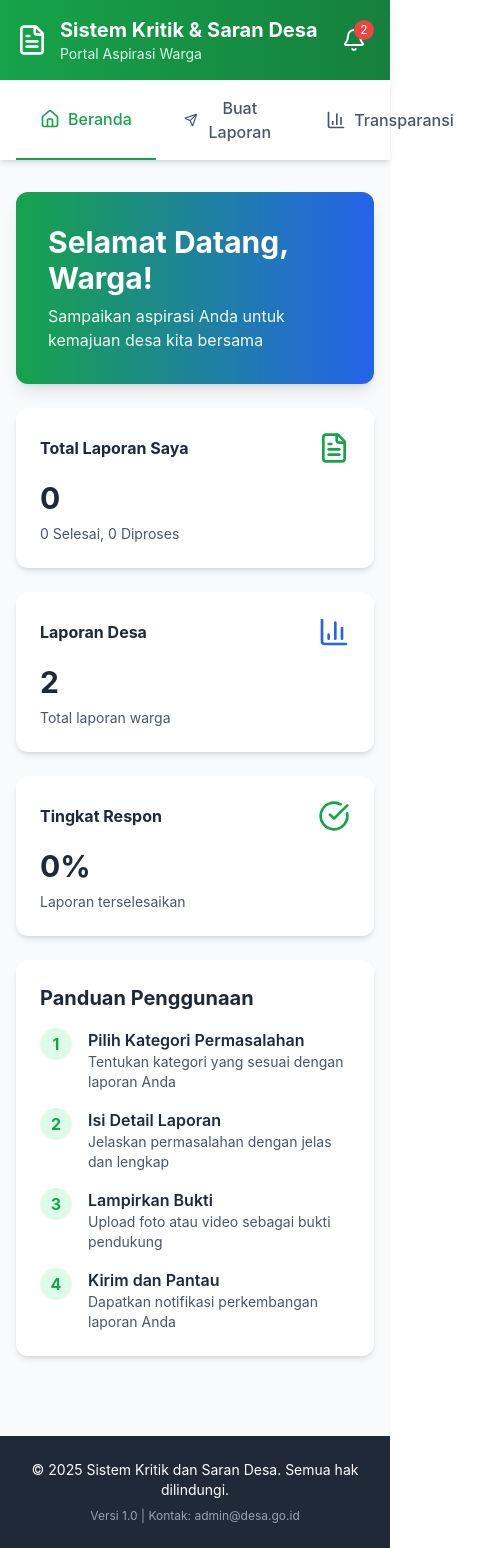
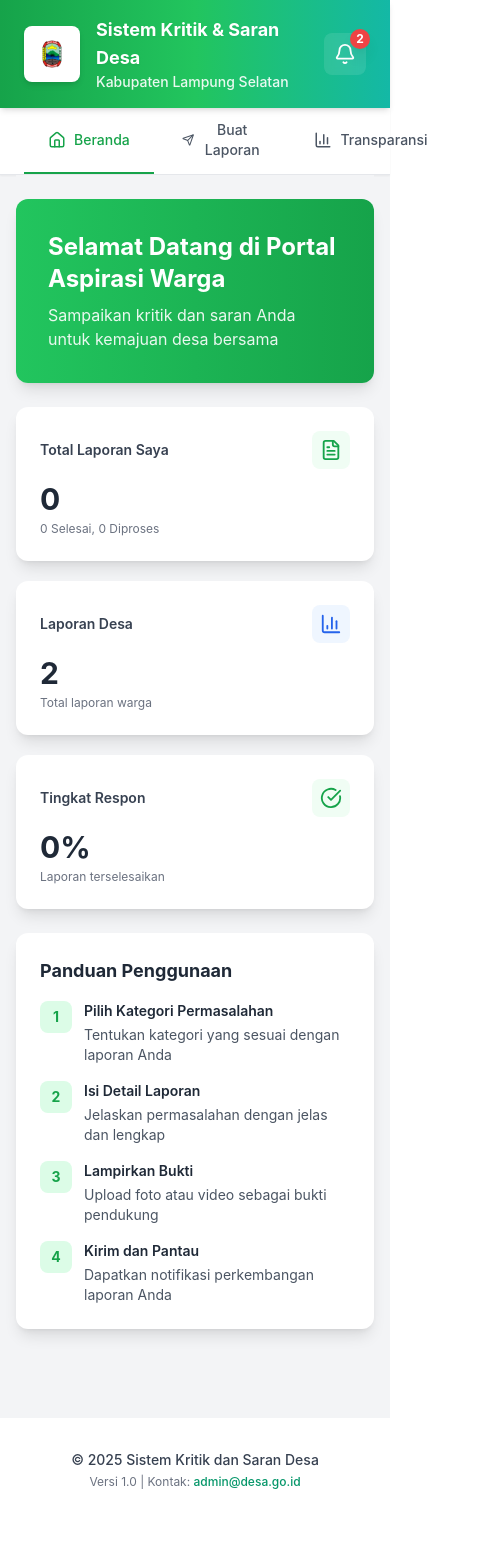
Before and after one commit to 14-128-RagilBayuSaputra/tugas-ksi, a React (Create React App) app: page / in a window 390 px wide. Shown: the whole page, 478 px wide, since content can reach past the window. After the commit the page ends 1522 px from the top, so only its background shows below. Built offline with nearby package versions, Linux system fonts and the light colour scheme.

Commit message:
UPDATE TERBARU

```diff
--- a/src/AdminLayout.js
+++ b/src/AdminLayout.js
@@ -17,6 +17,13 @@ const AdminHeader = ({ notifications, setShowNotification, showNotification, onL
     <div className="container mx-auto px-4 py-4 flex justify-between items-center">
       <div className="flex items-center space-x-3">
         <FileText size={32} />
+        <div className="w-14 h-14 flex-shrink-0 bg-white rounded-lg p-1.5 shadow-md">
+              <img
+                src="/Logo Lampung selatan.png"
+                alt="Logo Lampung Selatan"
+                className="w-full h-full object-contain"
+              />
+            </div>
         <div>
           <h1 className="text-xl font-bold">Admin Panel - Sistem Kritik & Saran</h1>
         </div>
--- a/src/UserLayout.js
+++ b/src/UserLayout.js
@@ -1,10 +1,9 @@
-// src/UserLayout.js
-
+// src/UserLayout.js - Updated dengan Background Abu-abu
 import React, { useState } from 'react';
 import { notificationsData } from './data/appData';
 
 import Header from './components/Header';
-import Navbar from './components/Navbar'; // <-- UBAH INI (dari Navbar ke Navibar)
+import Navbar from './components/Navbar';
 import Footer from './components/Footer';
 import NotificationPanel from './components/Notifikasi';
 
@@ -31,7 +30,7 @@ export default function UserLayout({ onAddLaporan, laporanPublik }) {
   };
 
   return (
-    <div className="min-h-screen bg-gray-50">
+    <div className="min-h-screen bg-gray-100">
       <Header
         notifications={notifications}
         setShowNotification={setShowNotification}
@@ -43,13 +42,12 @@ export default function UserLayout({ onAddLaporan, laporanPublik }) {
         <NotificationPanel notifications={notifications} />
       )}
 
-      {/* Baris ini sekarang akan berfungsi */}
       <Navbar
         currentPage={currentPage}
         setCurrentPage={setCurrentPage}
       />
 
-      <main className="container mx-auto px-4 py-8">
+      <main className="container mx-auto px-4">
         {renderCurrentPage()}
       </main>
 
--- a/src/components/Footer.js
+++ b/src/components/Footer.js
@@ -1,11 +1,18 @@
+// src/components/Footer.js - Elegant Version
 import React from 'react';
 
 export default function Footer() {
   return (
-    <footer className="bg-gray-800 text-white mt-12 py-6">
-      <div className="container mx-auto px-4 text-center">
-        <p className="text-sm">© 2025 Sistem Kritik dan Saran Desa. Semua hak dilindungi.</p>
-        <p className="text-xs text-gray-400 mt-2">Versi 1.0 | Kontak: admin@desa.go.id</p>
+    <footer className="bg-white border-t border-gray-100 mt-16 py-8">
+      <div className="container mx-auto px-6">
+        <div className="text-center">
+          <p className="text-sm text-gray-700 font-medium mb-1">
+            © 2025 Sistem Kritik dan Saran Desa
+          </p>
+          <p className="text-xs text-gray-500">
+            Versi 1.0 | Kontak: <span className="text-emerald-600 font-medium">admin@desa.go.id</span>
+          </p>
+        </div>
       </div>
     </footer>
   );
--- a/src/components/Header.js
+++ b/src/components/Header.js
@@ -1,34 +1,45 @@
-// src/components/Header.js
+// src/components/Header.js - Header dengan Warna & Gradient
 import React from 'react';
-import { FileText, Bell } from 'lucide-react'; // Hapus LogOut
+import { Bell } from 'lucide-react';
 
-// Hapus 'setIsLoggedIn' dan ganti dengan 'isLoggedIn'
 export default function Header({ notifications, setShowNotification, showNotification, isLoggedIn }) {
   return (
-    <header className="bg-gradient-to-r from-green-600 to-green-700 text-white shadow-lg">
-      <div className="container mx-auto px-4 py-4 flex justify-between items-center">
-        <div className="flex items-center space-x-3">
-          <FileText size={32} />
+    <header className="bg-gradient-to-r from-green-600 via-green-500 to-teal-500 shadow-md sticky top-0 z-50">
+      <div className="container mx-auto px-6 py-4">
+        <div className="flex justify-between items-center">
+          {/* Logo & Title */}
+          <div className="flex items-center space-x-4">
+            {/* Logo Lampung Selatan */}
+            <div className="w-14 h-14 flex-shrink-0 bg-white rounded-lg p-1.5 shadow-md">
+              <img
+                src="/Logo Lampung selatan.png"
+                alt="Logo Lampung Selatan"
+                className="w-full h-full object-contain"
+              />
+            </div>
+
             <div>
-            <h1 className="text-xl font-bold">Sistem Kritik & Saran Desa</h1>
-            <p className="text-sm text-green-100">Portal Aspirasi Warga</p>
+              <h1 className="text-lg font-bold text-white drop-shadow-sm">
+                Sistem Kritik & Saran Desa
+              </h1>
+              <p className="text-sm text-white/90 font-medium">Kabupaten Lampung Selatan</p>
             </div>
           </div>
 
-        <div className="flex items-center space-x-4">
+          {/* Notification Bell */}
+          <div className="flex items-center">
             <button
               onClick={() => setShowNotification(!showNotification)}
-            className="relative p-2 hover:bg-green-500 rounded-lg transition-colors"
+              className="relative p-2.5 bg-white/10 backdrop-blur-sm hover:bg-white/20 rounded-lg transition-colors"
             >
-            <Bell size={24} />
+              <Bell size={22} className="text-white" />
               {notifications.length > 0 && (
-              <span className="absolute top-0 right-0 bg-red-500 text-xs rounded-full w-5 h-5 flex items-center justify-center">
+                <span className="absolute -top-1 -right-1 bg-red-500 text-white text-xs font-bold rounded-full w-5 h-5 flex items-center justify-center shadow-lg">
                   {notifications.length}
                 </span>
               )}
             </button>
-
-          {/* Tombol Keluar dihapus karena user tidak login */}
+          </div>
         </div>
       </div>
     </header>
--- a/src/components/Navbar.js
+++ b/src/components/Navbar.js
@@ -1,3 +1,4 @@
+// src/components/Navbar.js - Simple & Clean Version
 import React from 'react';
 import { Home, Send, BarChart3 } from 'lucide-react';
 
@@ -9,20 +10,23 @@ const navItems = [
 
 export default function Navbar({ currentPage, setCurrentPage }) {
   return (
-    <nav className="bg-white shadow-md">
-      <div className="container mx-auto px-4">
+    <nav className="bg-white border-b border-gray-200 shadow-sm">
+      <div className="container mx-auto px-6">
         <div className="flex space-x-1">
           {navItems.map(nav => (
             <button
               key={nav.id}
               onClick={() => setCurrentPage(nav.id)}
-              className={`flex items-center space-x-2 px-6 py-4 font-medium transition-colors ${
-                currentPage === nav.id
-                  ? 'text-green-600 border-b-2 border-green-600'
-                  : 'text-gray-600 hover:text-green-600'
-              }`}
+              className={`
+                flex items-center space-x-2 px-6 py-3 font-medium text-sm
+                transition-colors border-b-2
+                ${currentPage === nav.id
+                  ? 'text-green-600 border-green-600'
+                  : 'text-gray-600 hover:text-green-600 border-transparent hover:border-green-300'
+                }
+              `}
             >
-              <nav.icon size={20} />
+              <nav.icon size={18} />
               <span>{nav.label}</span>
             </button>
           ))}
--- a/src/pages/AdminLogin.js
+++ b/src/pages/AdminLogin.js
@@ -1,15 +1,12 @@
-// src/pages/AdminLogin.js
+// src/pages/AdminLogin.js - Simple & Clean Version
 import React, { useState } from 'react';
-import { FileText, LogIn } from 'lucide-react';
+import { LogIn } from 'lucide-react';
 
-// 'onLoginSuccess' adalah fungsi yang akan kita kirim dari AdminLayout
 export default function AdminLogin({ onLoginSuccess }) {
   const [username, setUsername] = useState('');
   const [password, setPassword] = useState('');
 
   const handleLogin = () => {
-    // Di aplikasi nyata, ini akan memanggil API
-    // Kita simulasi: jika username & password benar, panggil onLoginSuccess
     if (username === 'admin' && password === 'admin') {
       onLoginSuccess();
     } else {
@@ -18,24 +15,29 @@ export default function AdminLogin({ onLoginSuccess }) {
   };
 
   return (
-    <div className="min-h-screen bg-gradient-to-br from-blue-50 to-indigo-100 flex items-center justify-center p-4">
-      <div className="bg-white rounded-2xl shadow-2xl w-full max-w-md p-8">
+    <div className="min-h-screen bg-gray-50 flex items-center justify-center p-4">
+      <div className="bg-white rounded-xl shadow-lg border border-gray-200 w-full max-w-md p-8">
+        {/* Logo Lampung Selatan */}
         <div className="text-center mb-8">
-          <div className="bg-blue-600 w-20 h-20 rounded-full flex items-center justify-center mx-auto mb-4">
-            <LogIn className="text-white" size={40} />
+          <div className="w-20 h-20 mx-auto mb-4">
+            <img
+              src="/Logo Lampung selatan.png"
+              alt="Logo Lampung Selatan"
+              className="w-full h-full object-contain"
+            />
           </div>
-          <h1 className="text-3xl font-bold text-gray-800">Login Admin</h1>
-          <p className="text-gray-600 mt-2">Sistem Kritik & Saran Desa</p>
+          <h1 className="text-2xl font-bold text-gray-800 mb-1">Login Admin</h1>
+          <p className="text-gray-600 text-sm">Sistem Kritik & Saran Desa</p>
         </div>
 
-        <div className="space-y-5">
+        <div className="space-y-4">
           <div>
             <label className="block text-sm font-medium text-gray-700 mb-2">Username</label>
             <input
               type="text"
               value={username}
               onChange={(e) => setUsername(e.target.value)}
-              className="w-full px-4 py-3 border border-gray-300 rounded-lg focus:ring-2 focus:ring-blue-500 focus:border-transparent"
+              className="w-full px-4 py-2.5 border border-gray-300 rounded-lg focus:ring-2 focus:ring-blue-500 focus:border-blue-500 transition-all"
               placeholder="Masukkan username admin"
             />
           </div>
@@ -46,17 +48,24 @@ export default function AdminLogin({ onLoginSuccess }) {
               type="password"
               value={password}
               onChange={(e) => setPassword(e.target.value)}
-              className="w-full px-4 py-3 border border-gray-300 rounded-lg focus:ring-2 focus:ring-blue-500 focus:border-transparent"
+              className="w-full px-4 py-2.5 border border-gray-300 rounded-lg focus:ring-2 focus:ring-blue-500 focus:border-blue-500 transition-all"
               placeholder="Masukkan password"
             />
           </div>
 
           <button
             onClick={handleLogin}
-            className="w-full bg-blue-600 text-white py-3 rounded-lg hover:bg-blue-700 transition-colors font-semibold"
+            className="w-full bg-blue-600 text-white py-3 rounded-lg hover:bg-blue-700 transition-colors font-medium flex items-center justify-center space-x-2 shadow-sm"
           >
-            Masuk
+            <LogIn size={18} />
+            <span>Masuk</span>
           </button>
+        </div>
+
+        <div className="mt-6 pt-5 border-t border-gray-200">
+          <p className="text-center text-xs text-gray-500">
+            <strong>Demo:</strong> Username & Password = <code className="bg-gray-100 px-2 py-1 rounded text-xs">admin</code>
+          </p>
         </div>
       </div>
     </div>
--- a/src/pages/HomePage.js
+++ b/src/pages/HomePage.js
@@ -1,97 +1,85 @@
-// src/pages/HomePage.js
+// src/pages/HomePage.js - Simple & Clean Version
 import React from 'react';
 import { FileText, BarChart3, CheckCircle } from 'lucide-react';
 
-// Terima 'laporan' dari props, yang berisi allLaporan dari App.js
 export default function HomePage({ laporan = [] }) {
-  // --- STATISTIK DINAMIS ---
-  // (Anda bisa menyesuaikan ini untuk menghitung laporan "saya" jika ada info user)
-  const totalLaporanSaya = 0; // Ganti ini nanti jika sudah ada login user
+  const totalLaporanSaya = 0;
   const selesaiSaya = 0;
   const prosesSaya = 0;
-
-  // Hitung total laporan desa dari props
   const totalLaporanDesa = laporan.length;
-
-  // Hitung total laporan yang selesai
   const totalSelesai = laporan.filter(l => l.status === 'Selesai').length;
-
-  // Hitung persentase respon
   const tingkatRespon = totalLaporanDesa > 0
     ? ((totalSelesai / totalLaporanDesa) * 100).toFixed(0)
     : 0;
-  // --- END STATISTIK DINAMIS ---
 
   return (
-    <div className="space-y-6">
-      <div className="bg-gradient-to-r from-green-600 to-blue-600 text-white rounded-xl p-8 shadow-lg">
-        <h2 className="text-3xl font-bold mb-2">Selamat Datang, Warga!</h2>
-        <p className="text-green-50">Sampaikan aspirasi Anda untuk kemajuan desa kita bersama</p>
+    <div className="space-y-6 bg-gray-100 min-h-screen py-6">
+      {/* Hero Banner - Simple */}
+      <div className="bg-gradient-to-r from-green-500 to-green-600 rounded-xl p-8 shadow-lg">
+        <h2 className="text-2xl font-bold text-white mb-2">
+          Selamat Datang di Portal Aspirasi Warga
+        </h2>
+        <p className="text-white/90">
+          Sampaikan kritik dan saran Anda untuk kemajuan desa bersama
+        </p>
       </div>
 
-      <div className="grid md:grid-cols-3 gap-6">
-        {/* Box ini sekarang belum dinamis karena kita belum membedakan laporan "saya" */}
-        <div className="bg-white p-6 rounded-xl shadow-md hover:shadow-lg transition-shadow">
-          <div className="flex items-center justify-between mb-4">
-            <h3 className="font-bold text-gray-800">Total Laporan Saya</h3>
-            <FileText className="text-green-600" size={32} />
+      {/* Stats Cards - Floating Shadow */}
+      <div className="grid md:grid-cols-3 gap-5">
+        <div className="bg-white rounded-xl p-6 shadow-lg hover:shadow-xl transition-shadow transform hover:-translate-y-1 duration-300">
+          <div className="flex items-center justify-between mb-3">
+            <h3 className="font-semibold text-gray-700 text-sm">Total Laporan Saya</h3>
+            <div className="p-2 bg-green-50 rounded-lg">
+              <FileText className="text-green-600" size={22} />
+            </div>
           </div>
-          <p className="text-3xl font-bold text-gray-800">{totalLaporanSaya}</p>
-          <p className="text-sm text-gray-600 mt-2">{selesaiSaya} Selesai, {prosesSaya} Diproses</p>
+          <p className="text-3xl font-bold text-gray-800 mb-1">{totalLaporanSaya}</p>
+          <p className="text-xs text-gray-500">{selesaiSaya} Selesai, {prosesSaya} Diproses</p>
         </div>
 
-        {/* Box ini sekarang dinamis */}
-        <div className="bg-white p-6 rounded-xl shadow-md hover:shadow-lg transition-shadow">
-          <div className="flex items-center justify-between mb-4">
-            <h3 className="font-bold text-gray-800">Laporan Desa</h3>
-            <BarChart3 className="text-blue-600" size={32} />
+        <div className="bg-white rounded-xl p-6 shadow-lg hover:shadow-xl transition-shadow transform hover:-translate-y-1 duration-300">
+          <div className="flex items-center justify-between mb-3">
+            <h3 className="font-semibold text-gray-700 text-sm">Laporan Desa</h3>
+            <div className="p-2 bg-blue-50 rounded-lg">
+              <BarChart3 className="text-blue-600" size={22} />
+            </div>
           </div>
-          <p className="text-3xl font-bold text-gray-800">{totalLaporanDesa}</p>
-          <p className="text-sm text-gray-600 mt-2">Total laporan warga</p>
+          <p className="text-3xl font-bold text-gray-800 mb-1">{totalLaporanDesa}</p>
+          <p className="text-xs text-gray-500">Total laporan warga</p>
         </div>
 
-        {/* Box ini sekarang dinamis */}
-        <div className="bg-white p-6 rounded-xl shadow-md hover:shadow-lg transition-shadow">
-          <div className="flex items-center justify-between mb-4">
-            <h3 className="font-bold text-gray-800">Tingkat Respon</h3>
-            <CheckCircle className="text-green-600" size={32} />
+        <div className="bg-white rounded-xl p-6 shadow-lg hover:shadow-xl transition-shadow transform hover:-translate-y-1 duration-300">
+          <div className="flex items-center justify-between mb-3">
+            <h3 className="font-semibold text-gray-700 text-sm">Tingkat Respon</h3>
+            <div className="p-2 bg-green-50 rounded-lg">
+              <CheckCircle className="text-green-600" size={22} />
+            </div>
           </div>
-          <p className="text-3xl font-bold text-gray-800">{tingkatRespon}%</p>
-          <p className="text-sm text-gray-600 mt-2">Laporan terselesaikan</p>
+          <p className="text-3xl font-bold text-gray-800 mb-1">{tingkatRespon}%</p>
+          <p className="text-xs text-gray-500">Laporan terselesaikan</p>
         </div>
       </div>
 
-      <div className="bg-white rounded-xl shadow-md p-6">
-        <h3 className="text-xl font-bold text-gray-800 mb-4">Panduan Penggunaan</h3>
+      {/* Panduan Section - Floating Shadow */}
+      <div className="bg-white rounded-xl p-6 shadow-lg">
+        <h3 className="text-lg font-bold text-gray-800 mb-4">Panduan Penggunaan</h3>
         <div className="space-y-4">
-          <div className="flex items-start space-x-4">
-            <div className="bg-green-100 text-green-600 rounded-full w-8 h-8 flex items-center justify-center font-bold flex-shrink-0">1</div>
-            <div>
-              <h4 className="font-semibold text-gray-800">Pilih Kategori Permasalahan</h4>
-              <p className="text-sm text-gray-600">Tentukan kategori yang sesuai dengan laporan Anda</p>
+          {[
+            { num: 1, title: 'Pilih Kategori Permasalahan', desc: 'Tentukan kategori yang sesuai dengan laporan Anda' },
+            { num: 2, title: 'Isi Detail Laporan', desc: 'Jelaskan permasalahan dengan jelas dan lengkap' },
+            { num: 3, title: 'Lampirkan Bukti', desc: 'Upload foto atau video sebagai bukti pendukung' },
+            { num: 4, title: 'Kirim dan Pantau', desc: 'Dapatkan notifikasi perkembangan laporan Anda' }
+          ].map(item => (
+            <div key={item.num} className="flex items-start space-x-3">
+              <div className="flex-shrink-0 w-8 h-8 bg-green-100 text-green-600 rounded-lg flex items-center justify-center font-bold text-sm">
+                {item.num}
+              </div>
+              <div>
+                <h4 className="font-semibold text-gray-800 text-sm mb-1">{item.title}</h4>
+                <p className="text-sm text-gray-600">{item.desc}</p>
+              </div>
             </div>
-          </div>
-          <div className="flex items-start space-x-4">
-            <div className="bg-green-100 text-green-600 rounded-full w-8 h-8 flex items-center justify-center font-bold flex-shrink-0">2</div>
-            <div>
-              <h4 className="font-semibold text-gray-800">Isi Detail Laporan</h4>
-              <p className="text-sm text-gray-600">Jelaskan permasalahan dengan jelas dan lengkap</p>
-            </div>
-          </div>
-          <div className="flex items-start space-x-4">
-            <div className="bg-green-100 text-green-600 rounded-full w-8 h-8 flex items-center justify-center font-bold flex-shrink-0">3</div>
-            <div>
-              <h4 className="font-semibold text-gray-800">Lampirkan Bukti</h4>
-              <p className="text-sm text-gray-600">Upload foto atau video sebagai bukti pendukung</p>
-            </div>
-          </div>
-          <div className="flex items-start space-x-4">
-            <div className="bg-green-100 text-green-600 rounded-full w-8 h-8 flex items-center justify-center font-bold flex-shrink-0">4</div>
-            <div>
-              <h4 className="font-semibold text-gray-800">Kirim dan Pantau</h4>
-              <p className="text-sm text-gray-600">Dapatkan notifikasi perkembangan laporan Anda</p>
-            </div>
-          </div>
+          ))}
         </div>
       </div>
     </div>
```
Also changed, not shown: src/pages/Laporan.js (+61 -64 lines), src/pages/Transparansi.js (+49 -63 lines), public/Logo Lampung selatan.png (added). Lines whose indentation alone changed are shown as unchanged.
